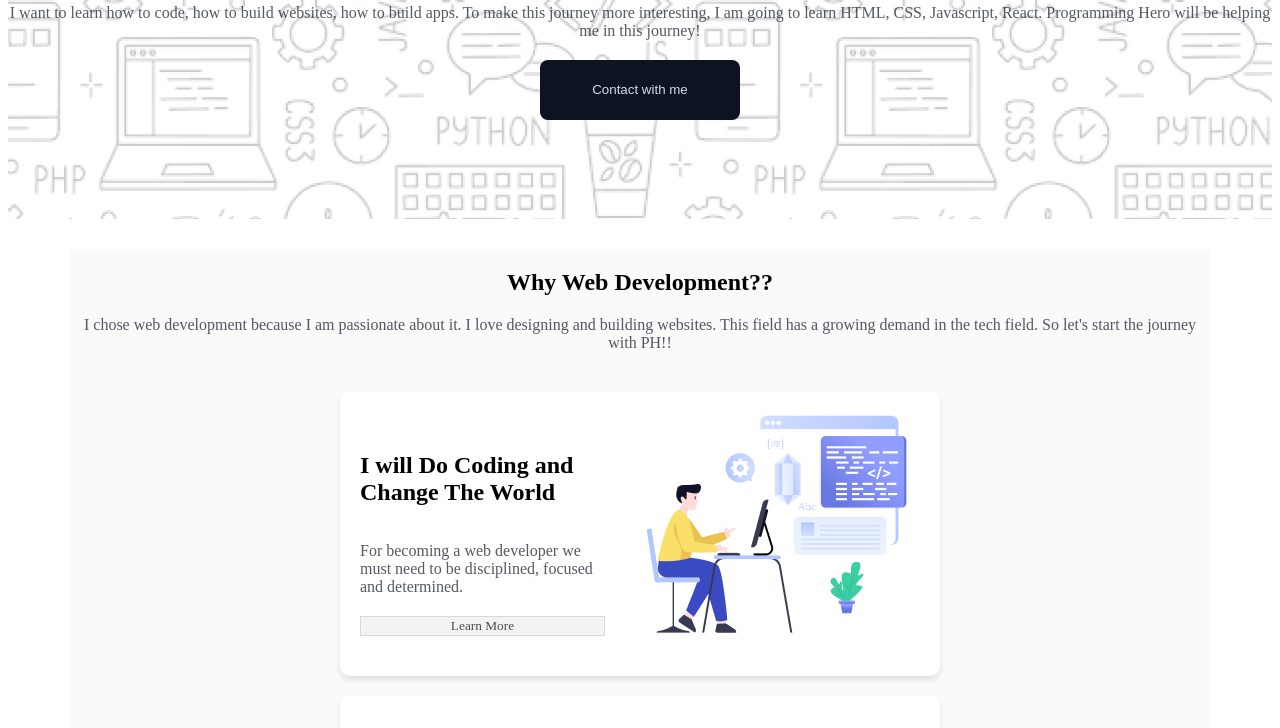
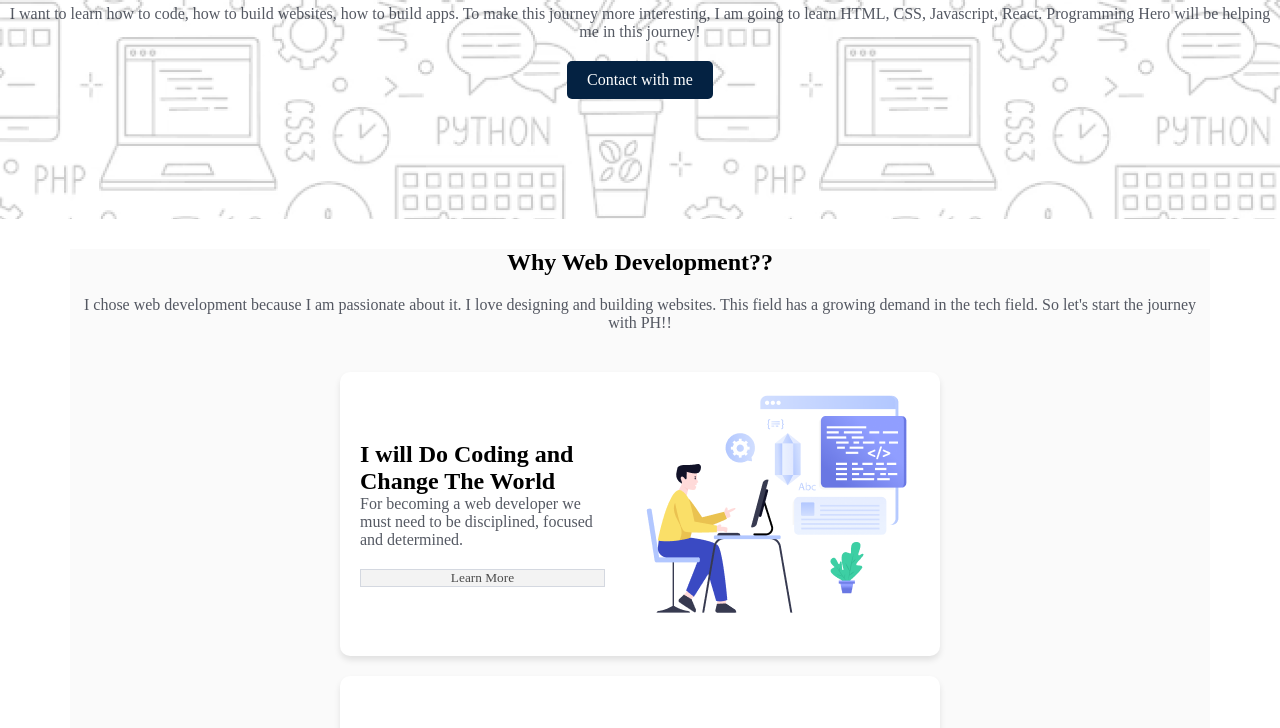
Before and after one commit to AyshaUrmi0/My-Developer-Journey, a plain HTML site: page index.html in a window 1280 px wide. Shown: the part 463-1191 px from the top of the page. Drawn offline with Linux system fonts and the light colour scheme; a web font is replaced by a local one.

Commit message:
font fixed

```diff
--- a/Styles/style.css
+++ b/Styles/style.css
@@ -1,4 +1,4 @@
-/* @import url('https://fonts.googleapis.com/css2?family=Azeret+Mono:ital,wght@0,100..900;1,100..900&display=swap');
+@import url('https://fonts.googleapis.com/css2?family=Azeret+Mono:ital,wght@0,100..900;1,100..900&display=swap');
 
 * {
     margin: 0;
@@ -38,21 +38,20 @@ p {
     text-align: center;
 }
 
-.contact-btn {
-    display: flex;
-    justify-content: center;
-    align-items: center;
+.button {
+    display: inline-block;
+    background-color: #042242;
+    color: white;
+    padding: 10px 20px;
+    text-align: center;
+    text-decoration: none;
+    font-size: 16px;
+    border-radius: 5px;
+    cursor: pointer;
 }
 
-.contact-btn button {
-    color: rgb(218, 217, 239);
-    width: 200px;
-    height: 60px;
-    border-radius: 8px;
-    background: rgb(13, 19, 33);
-    text-align: center;
-    border: none;
-    cursor: pointer;
+.button:hover {
+    background-color: #0056b3;
 }
 /* style banner ends here */
 
--- a/index.html
+++ b/index.html
@@ -15,10 +15,10 @@
             </div>
             <div class="banner-content">
                 <h1>In the near future, I want to become a <br> developer</h1>
-                <p class="banner-p">I want to learn how to code, how to build websites, how to build apps. To make this journey more interesting, I am going to learn HTML, CSS, Javascript, React. Programming Hero will be helping me in this journey!</p>
+                <p >I want to learn how to code, how to build websites, how to build apps. To make this journey more interesting, I am going to learn HTML, CSS, Javascript, React. Programming Hero will be helping me in this journey!</p>
                 <div class="contact-btn">
-                    <!-- <a href="#footer"> -->
-                        <button>Contact with me</button>
+                    <!-- Updated to be a link that looks like a button -->
+                    <a href="#footerConnect" class="button">Contact with me</a>
                 </div>
             </div>
         </section>
@@ -140,7 +140,7 @@
 <!-- /* Need support ends here.. */ -->
     </main>
     <!-- My footer design starts here -->
-    <footer id="footer" class="copyright">
+    <footer id="footerConnect" class="copyright">
         <div class="footer-text">
             <h1>An Open Commitment by Awlad Hossain</h1>
         </div>
```
